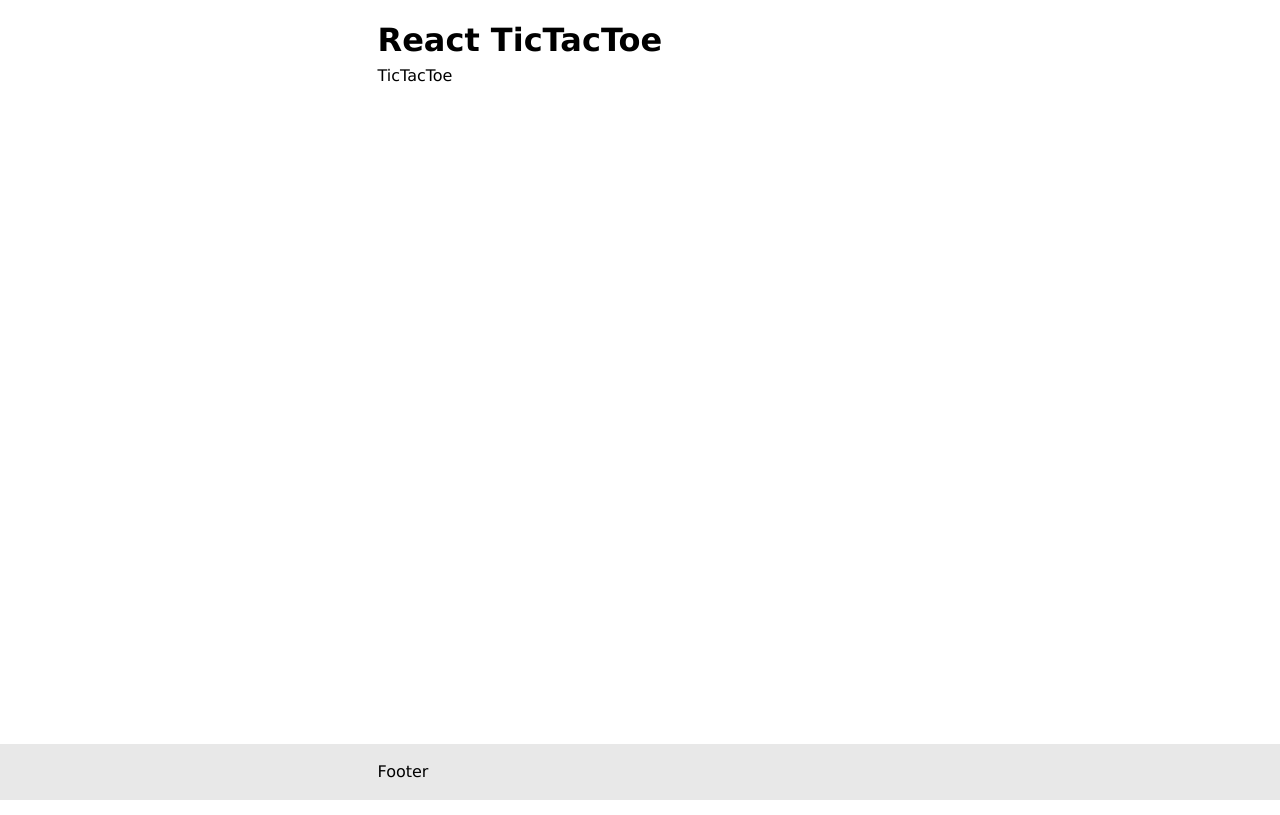
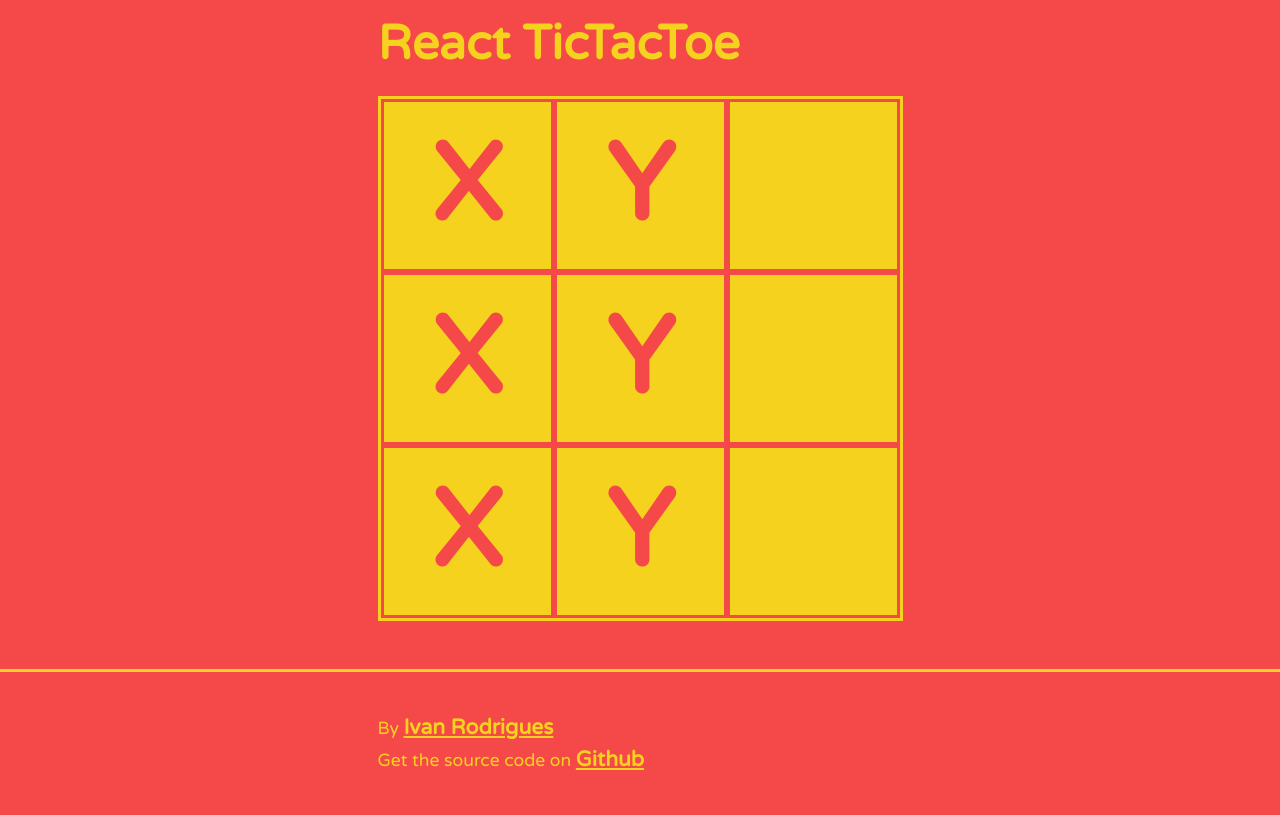
Before and after one commit to Ivanho92/react-tic-tac-toe, a React (Create React App) app: page / in a window 1280 px wide. Built offline with nearby package versions, Linux system fonts and the light colour scheme.

Commit message:
Styled the overall app (board, font, color palette, spacing, etc.)

```diff
--- a/src/App.jsx
+++ b/src/App.jsx
@@ -3,18 +3,19 @@ import Header from "./components/Header/Header";
 import Footer from "./components/Footer/Footer";
 
 import Wrapper from "./components/utils/Wrapper/Wrapper";
+import Stack from "./components/utils/Stack/Stack";
 
 const App = () => {
   return (
     <div className="app">
-      <div>
+      <Stack gap="sm">
         <Header />
         <main>
           <Wrapper>
             <TicTacToe />
           </Wrapper>
         </main>
-      </div>
+      </Stack>
       <Footer />
     </div>
   );
--- a/src/components/Footer/Footer.jsx
+++ b/src/components/Footer/Footer.jsx
@@ -7,7 +7,20 @@ import styles from "./Footer.module.scss";
 const Footer = () => {
   return (
     <footer className={styles.footer}>
-      <Wrapper>Footer</Wrapper>
+      <Wrapper>
+        <p>
+          By{" "}
+          <a href="https://ivan-rodrigues.com" target="_blank">
+            Ivan Rodrigues
+          </a>
+        </p>
+        <p>
+          Get the source code on{" "}
+          <a href="https://ivan-rodrigues.com" target="_blank">
+            Github
+          </a>
+        </p>
+      </Wrapper>
     </footer>
   );
 };
--- a/src/components/Footer/Footer.module.scss
+++ b/src/components/Footer/Footer.module.scss
@@ -1,7 +1,25 @@
 @import "../../scss/variables.scss";
 
 .footer {
-  margin-block-start: auto;
-  background-color: $grayColor;
-  padding-block: 1rem;
+  padding-block: 2.5rem;
+
+  border-top: 3px solid $lightColor;
+  background-color: $primaryColor;
+  color: $lightColor;
+  font-size: 1.1em;
+
+  a {
+    font-size: 1.2em;
+    font-weight: 600;
+    text-decoration: underline;
+    color: inherit;
+
+    outline: none;
+
+    &:hover,
+    &:focus {
+      color: lighten($lightColor, 30);
+      text-decoration: none;
+    }
+  }
 }
--- a/src/components/Header/Header.module.scss
+++ b/src/components/Header/Header.module.scss
@@ -1,11 +1,7 @@
+@import "../../scss/variables.scss";
+
 .header {
-  margin-block-start: 1rem;
-
-  h1 {
-    cursor: pointer;
-
-    &:hover {
-      color: red;
-    }
-  }
+  color: $lightColor;
+  margin-block-start: 0.5rem;
+  font-size: 1.5em;
 }
--- /dev/null
+++ b/src/components/Square/Square.jsx
@@ -0,0 +1,13 @@
+import React from "react";
+
+import styles from "./Square.module.scss";
+
+const Field = ({ id, value }) => {
+  return (
+    <button id={id} className={styles.square}>
+      {value}
+    </button>
+  );
+};
+
+export default Field;
--- /dev/null
+++ b/src/components/Square/Square.module.scss
@@ -0,0 +1,27 @@
+@import "../../scss/variables.scss";
+
+.square {
+  color: $primaryColor;
+  background-color: $lightColor;
+  border: clamp(1px, 0.6vw, 3px) solid $primaryColor;
+  padding: 0;
+
+  aspect-ratio: 1;
+  font-size: clamp(3em, 15vw, 6.75em);
+  font-weight: 700;
+
+  display: flex;
+  justify-content: center;
+  align-items: center;
+
+  outline: none;
+
+  &:hover {
+    cursor: pointer;
+    background-color: lighten($lightColor, 7.5);
+  }
+
+  &:focus {
+    background-color: lighten($lightColor, 25);
+  }
+}
--- a/src/components/TicTacToe/TicTacToe.jsx
+++ b/src/components/TicTacToe/TicTacToe.jsx
@@ -1,7 +1,34 @@
 import React from "react";
 
+import Square from "../Square/Square";
+
+import styles from "./TicTacToe.module.scss";
+
+const SQUARES = {
+  X: "X",
+  Y: "Y",
+};
+
 const TicTacToe = () => {
-  return <div>TicTacToe</div>;
+  return (
+    <div className={styles.board}>
+      <div id="row-A" className={styles.row}>
+        <Square value={SQUARES.X} />
+        <Square value={SQUARES.Y} />
+        <Square value={null} />
+      </div>
+      <div id="row-B" className={styles.row}>
+        <Square value={SQUARES.X} />
+        <Square value={SQUARES.Y} />
+        <Square value={null} />
+      </div>
+      <div id="row-C" className={styles.row}>
+        <Square value={SQUARES.X} />
+        <Square value={SQUARES.Y} />
+        <Square value={null} />
+      </div>
+    </div>
+  );
 };
 
 export default TicTacToe;
--- /dev/null
+++ b/src/components/TicTacToe/TicTacToe.module.scss
@@ -0,0 +1,10 @@
+@import "../../scss/variables.scss";
+
+.board {
+  border: 3px solid $lightColor;
+
+  .row {
+    display: grid;
+    grid-template-columns: repeat(3, minmax(50px, 1fr));
+  }
+}
--- a/src/scss/globals.scss
+++ b/src/scss/globals.scss
@@ -1,11 +1,16 @@
+@import "../scss/variables.scss";
+@import url("https://fonts.googleapis.com/css2?family=Varela+Round&display=swap");
+
 body {
-  font-family: Verdana, Geneva, Tahoma, sans-serif;
+  font-family: "Varela Round", sans-serif;
   overflow-x: hidden;
+  background-color: $primaryColor;
 }
 
 .app {
   min-height: 100vh;
   display: flex;
   flex-direction: column;
-  gap: 1rem;
+  justify-content: space-between;
+  gap: 3rem;
 }
--- a/src/scss/variables.scss
+++ b/src/scss/variables.scss
@@ -1,12 +1,13 @@
 $containerSize: 525px;
 
-$primaryColor: purple;
+$primaryColor: #f54949;
+
 $dangerColor: red;
 
 $disabledBgColor: #e8e8e8;
 $disabledTextColor: #afafaf;
 
-$lightColor: white;
+$lightColor: #f5d21d;
 $grayColor: #e8e8e8;
 
 $btnBorderRadius: 3px;
```
